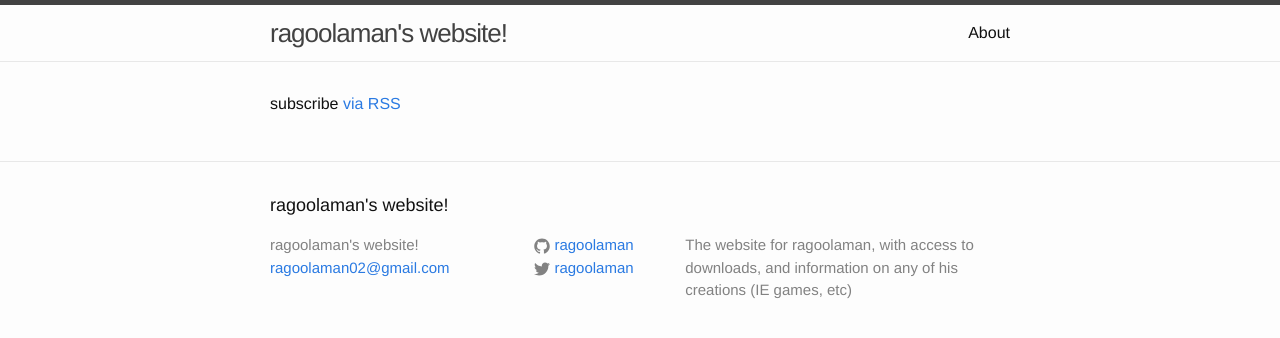
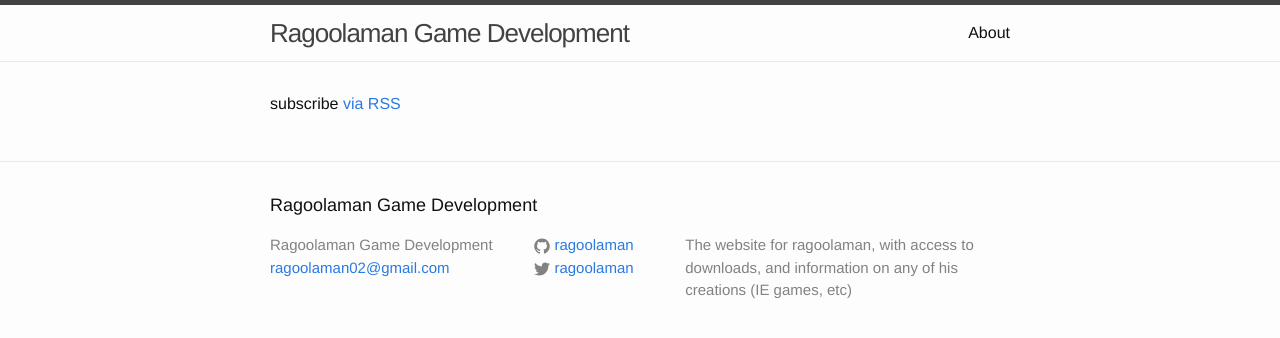
Before and after one commit to ragoolaman/ragoolaman.github.io, a Jekyll site: the page built from index.html, in a window 1280 px wide. Shown: the top 338 px of the page. Built offline with Jekyll 4.4.1, drawn with Linux system fonts in a browser that asks for light colours.

Commit message:
made name better

```diff
--- a/_config.yml
+++ b/_config.yml
@@ -6,7 +6,7 @@
 # 'jekyll serve'. If you change this file, please restart the server process.
 
 # Site settings
-title: ragoolaman's website!
+title: Ragoolaman Game Development
 email: ragoolaman02@gmail.com
 description: > # this means to ignore newlines until "baseurl:"
   The website for ragoolaman, with access to downloads, and information on any of his creations (IE games, etc)
```
